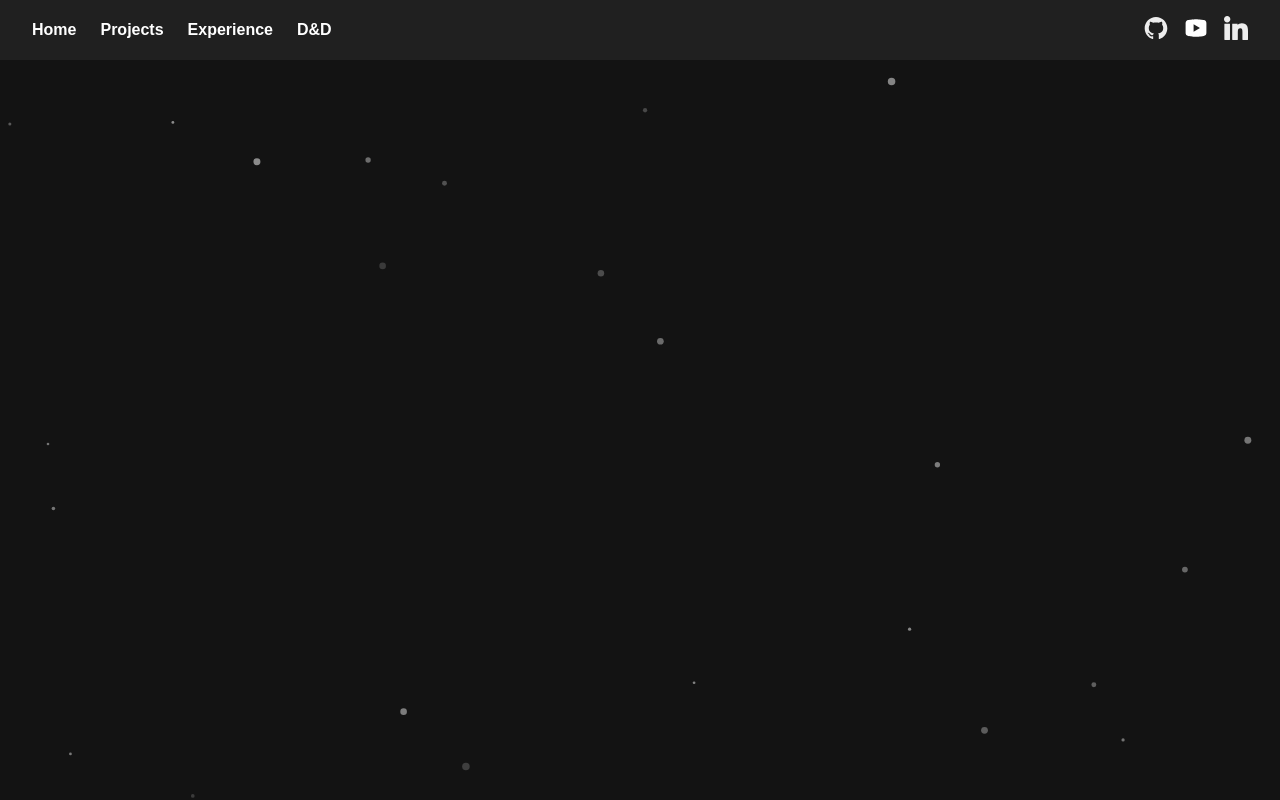
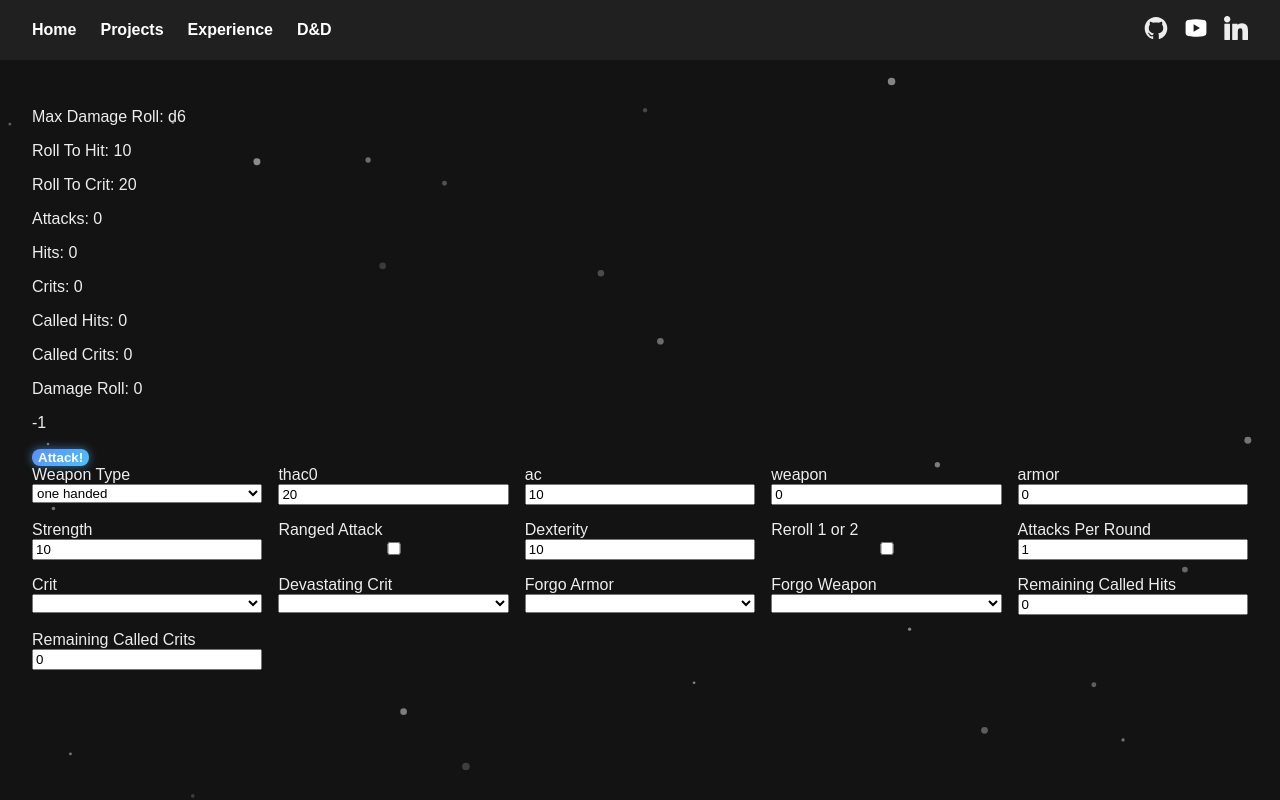
Before and after one commit to IsaacLagoy/IsaacWebsite, a SvelteKit app: page /dnd/attackroller in a window 1280 px wide. Built offline with nearby package versions, Linux system fonts and the light colour scheme.

Commit message:
Attack Roller TS

```diff
--- a/src/routes/dnd/attackroller/+page.svelte
+++ b/src/routes/dnd/attackroller/+page.svelte
@@ -0,0 +1,341 @@
+<script lang="ts">
+    import '$lib/styles/dnd-form.css';
+    import { browser } from '$app/environment';
+
+    let thac0 = 20;
+    let ac = 10;
+    let weapon = 0;
+    let armor = 0;
+    let strength = 10;
+    let mode = 'one handed';
+    let crit = 0;
+    let devastatingCrit = 0;
+    let reroll = false;
+    let ranged = false;
+    let dexterity = 10;
+    let forgoArmor = 0;
+    let forgoWeapon = 0;
+    let apr = 1;
+    let damage = 0;
+    let total = -1;
+    let calledHits = 0;
+    let calledCrits = 0;
+
+    let calledHitsUsed = 0;
+    let calledCritsUsed = 0;
+    let pauseTime = 200;
+    let tot_hits = 0;
+    let tot_crits = 0;
+    let tot_rolls = 0;
+
+    const damageRollTable: {[key: string]: number[]} = {
+        'unarmed' : [4, 4, 4, 4, 6, 6],
+        'one handed' : [4, 6, 6, 8, 8, 10],
+        'two handed' : [4, 6, 8, 10, 12, 20]
+    };
+
+    const improvementList = ['', 'Improved ', 'Superior ', 'Epic ', 'Legendary ', 'Godly '];
+
+    const critList = [''].concat(improvementList.map(l => `${l}Improved Crit`));
+    const devastatingCritList = [''].concat(improvementList.map(l => `${l}Devastating Crit`));
+    const forgoArmorList = [''].concat(improvementList.map(l => `${l}Forgo Armor`));
+    const forgoWeaponList = [''].concat(improvementList.map(l => `${l}Forgo Weapon`));
+
+    $: toHit = thac0 - ac - weapon + armor;
+    $: toCrit = 20 - crit;
+    $: damageRoll = damageRollTable[mode][18 > strength && strength >= 16 ? 4 : Math.max(Math.min(Math.floor((strength - 6) / 2), 5), 0)]
+
+    let rolls: number[] = [];
+
+    // functions
+    function sleep(ms: number) {
+        return new Promise(resolve => setTimeout(resolve, ms))
+    }
+    function randint(min: number, max: number) {
+        return Math.floor(Math.random() * (max - min + 1)) + min;
+    };
+
+    async function roll() {
+        rolls = [];
+        total = -1;
+        pauseTime = 200;
+        calledCritsUsed = 0;
+        calledHitsUsed = 0;
+        let mfa = 1 + forgoArmor;
+        let mfw = 1 + forgoWeapon;
+
+        tot_hits = 0;
+        tot_crits = 0;
+        tot_rolls = 0;
+        let hits = 0;
+        let crits = 0;
+        let rolled = 0;
+
+        for (let a = 0; a < mfa * mfw; a++) {
+            hits = 0;
+            crits = 0;
+            for (let i = 0; i < apr; i++) {
+                // get roll values
+                rolled = randint(1, 20);
+                tot_rolls++;
+                if (reroll && rolled < 3) {
+                    i--;
+                    continue;
+                }
+
+                if (ranged) rolled = randint(1, 20) <= dexterity ? rolled : 0
+
+                rolls = [...rolls, rolled];
+                if (rolled >= toCrit && rolled >= toHit) {
+                    crits++;
+                    playNote(1200 - pauseTime, 0.25);
+                }
+                else if (rolled >= toHit) {
+                    hits++;
+                    playNote(800 - pauseTime, 0.25);
+                } else playNote(100, 0.25);
+
+                // sleep for effect
+                await sleep(pauseTime);
+                pauseTime = pauseTime * 0.95
+            }
+            tot_crits += crits;
+            tot_hits += hits;
+
+            let hasCalledHits = calledHitsUsed < calledHits;
+            let hasCalledCrits = calledCritsUsed < calledCrits;
+            if (crits == 0) {
+                if (hits == 0 && hasCalledHits && hasCalledCrits) {
+                    calledCritsUsed++;
+                    calledHitsUsed++;
+                    tot_crits++;
+                    continue;
+                }
+                if (hasCalledCrits) {
+                    calledCritsUsed++;
+                    tot_crits++;
+                    continue;
+                }
+                break;
+            }
+        }
+
+        damage = 0;
+        for (let i = 0; i < 20; i++) {
+            playNote(randint(400, 800), 0.25);
+            await sleep(50);
+            damage = randint(1, damageRoll);
+        }
+
+        // display total damage
+        total = damage * ((2 + devastatingCrit) * tot_crits + tot_hits);
+        let max_damage = damageRoll * (2 + devastatingCrit) * tot_rolls;
+
+        playNote(2000, 0.5);
+    }
+
+
+
+    // audio
+	function playNote(frequency: number = 440, duration: number = 0.5) {
+        if (!browser) return; // prevent SSR crash
+
+        const ctx = new AudioContext();
+
+        const oscillator = ctx.createOscillator();
+        const gainNode = ctx.createGain();
+
+        oscillator.type = 'sine';
+        oscillator.frequency.value = frequency;
+
+        oscillator.connect(gainNode);
+        gainNode.connect(ctx.destination);
+
+        oscillator.start();
+        oscillator.stop(ctx.currentTime + duration);
+
+        gainNode.gain.setValueAtTime(1, ctx.currentTime);
+        gainNode.gain.exponentialRampToValueAtTime(0.001, ctx.currentTime + duration);
+    }
+
+    function playFailureSound() {
+
+        const ctx = new AudioContext();
+        const osc = ctx.createOscillator();
+        const gain = ctx.createGain();
+
+        osc.type = 'sawtooth'; // Harsh, buzzy tone
+        osc.frequency.setValueAtTime(600, ctx.currentTime); // Start high
+        osc.frequency.exponentialRampToValueAtTime(80, ctx.currentTime + 1); // Drop pitch
+
+        gain.gain.setValueAtTime(0.4, ctx.currentTime);
+        gain.gain.exponentialRampToValueAtTime(0.001, ctx.currentTime + 1); // Fade out
+
+        osc.connect(gain);
+        gain.connect(ctx.destination);
+
+        osc.start();
+        osc.stop(ctx.currentTime + 1); // Stop after 1s
+    }
+
+</script>
+
+<div>
+    {#each rolls as roll}
+        {#if roll < toHit || roll < 1}
+            <span style='color: red;'>{`${roll ? roll : 'miss'} `}</span>
+        {:else if roll < toCrit}
+            <span style='color: green;'>{`${roll ? roll : 'miss'} `}</span>
+        {:else}
+            <span style='color: yellow;'>{`${roll ? roll : 'miss'} `}</span>
+        {/if}
+    {/each}
+</div>
+
+<div>
+    <div>
+        <p>Max Damage Roll: d{damageRoll}</p>
+        <p>Roll To Hit: {toHit}</p>
+        <p>Roll To Crit: {Math.max(toCrit, toHit)}</p>
+        <p>Attacks: {tot_rolls}</p>
+        <p>Hits: {tot_hits}</p>
+        <p>Crits: {tot_crits}</p>
+    </div>
+    <div>
+        <p>Called Hits: {calledHitsUsed}</p>
+        <p>Called Crits: {calledCritsUsed}</p>
+        <p>Damage Roll: {damage}</p>
+        <p>{total}</p>
+    </div>
+</div>
+
+
+<button on:click={roll} class='glow-button'>Attack!</button>
+<div class='form-grid'>
+
+    <label>
+        Weapon Type
+        <select bind:value={mode}>
+            {#each ['unarmed', 'one handed', 'two handed'] as o}
+                <option value={o}>{o}</option>
+            {/each}
+        </select>
+    </label>
+    <label>
+        thac0
+        <input
+            type='number'
+            bind:value={thac0}
+        />
+    </label>
+    <label>
+        ac
+        <input
+            type='number'
+            bind:value={ac}
+        />
+    </label>
+    <label>
+        weapon
+        <input
+            type='number'
+            bind:value={weapon}
+        />
+    </label>
+    <label>
+        armor
+        <input
+            type='number'
+            bind:value={armor}
+        />
+    </label>
+    <label>
+        Strength
+        <input
+            type='number'
+            bind:value={strength}
+        />
+    </label>
+    <label>
+        Ranged Attack
+        <input
+            type='checkbox'
+            bind:checked={ranged}
+        />
+    </label>
+    <label>
+        Dexterity
+        <input
+            type='number'
+            bind:value={dexterity}
+        />
+    </label>
+    <label>
+        Reroll 1 or 2
+        <input
+            type='checkbox'
+            bind:checked={reroll}
+        />
+    </label>
+    <label>
+        Attacks Per Round
+        <input
+            type='number'
+            bind:value={apr}
+        />
+    </label>
+    <label>
+        Crit
+        <select bind:value={crit}>
+            {#each critList as o, i}
+                <option value={i}>{o}</option>
+            {/each}
+        </select>
+    </label>
+    <label>
+        Devastating Crit
+        <select bind:value={devastatingCrit}>
+            {#each devastatingCritList as o, i}
+                <option value={i}>{o}</option>
+            {/each}
+        </select>
+    </label>
+    <label>
+        Forgo Armor
+        <select bind:value={forgoArmor}>
+            {#each forgoArmorList as o, i}
+                <option value={i}>{o}</option>
+            {/each}
+        </select>
+    </label>
+    <label>
+        Forgo Weapon
+        <select bind:value={forgoWeapon}>
+            {#each forgoWeaponList as o, i}
+                <option value={i}>{o}</option>
+            {/each}
+        </select>
+    </label>
+    <label>
+        Remaining Called Hits
+        <input
+            type='number'
+            bind:value={calledHits}
+        />
+    </label>
+    <label>
+        Remaining Called Crits
+        <input
+            type='number'
+            bind:value={calledCrits}
+        />
+    </label>
+</div>
+
+<style>
+    .form-grid {
+        display: grid;
+        grid-template-columns: repeat(auto-fit, minmax(220px, 1fr));
+        gap: 1rem;
+    }
+</style>
```
